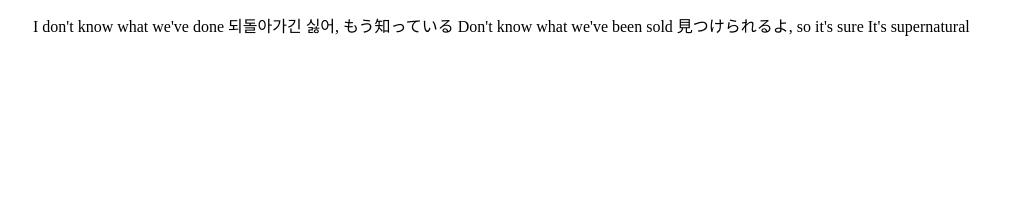
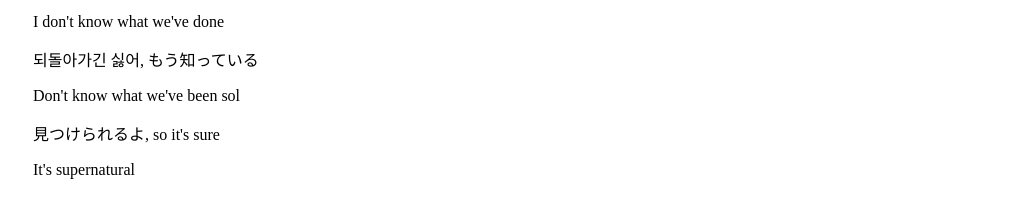
Before and after one commit to zieieiev/hehe, a plain HTML site: page index.html in a window 1280 px wide. Shown: the part 311-528 px from the top of the page, without its empty margins (0-1025 px from the left). Drawn offline with Linux system fonts and the light colour scheme.

Commit message:
Update index.html

```diff
--- a/index.html
+++ b/index.html
@@ -12,11 +12,19 @@
   </head>
   <body>
     <img src="https://upload.wikimedia.org/wikipedia/en/2/27/NewJeans_-_Supernatural.png">
-    <p style="margin-left: 25px;">
+    <p style="text-indent: 25px;">
       I don't know what we've done
+    </p>
+    <p style="text-indent: 25px;">
       되돌아가긴 싫어, もう知っている
-      Don't know what we've been sold
+    </p>
+    <p style="text-indent: 25px;">
+      Don't know what we've been sol
+    </p>
+    <p style="text-indent: 25px;">
       見つけられるよ, so it's sure
+    </p>
+    <p style="text-indent: 25px;">
       It's supernatural
     </p>
   </body>
```
